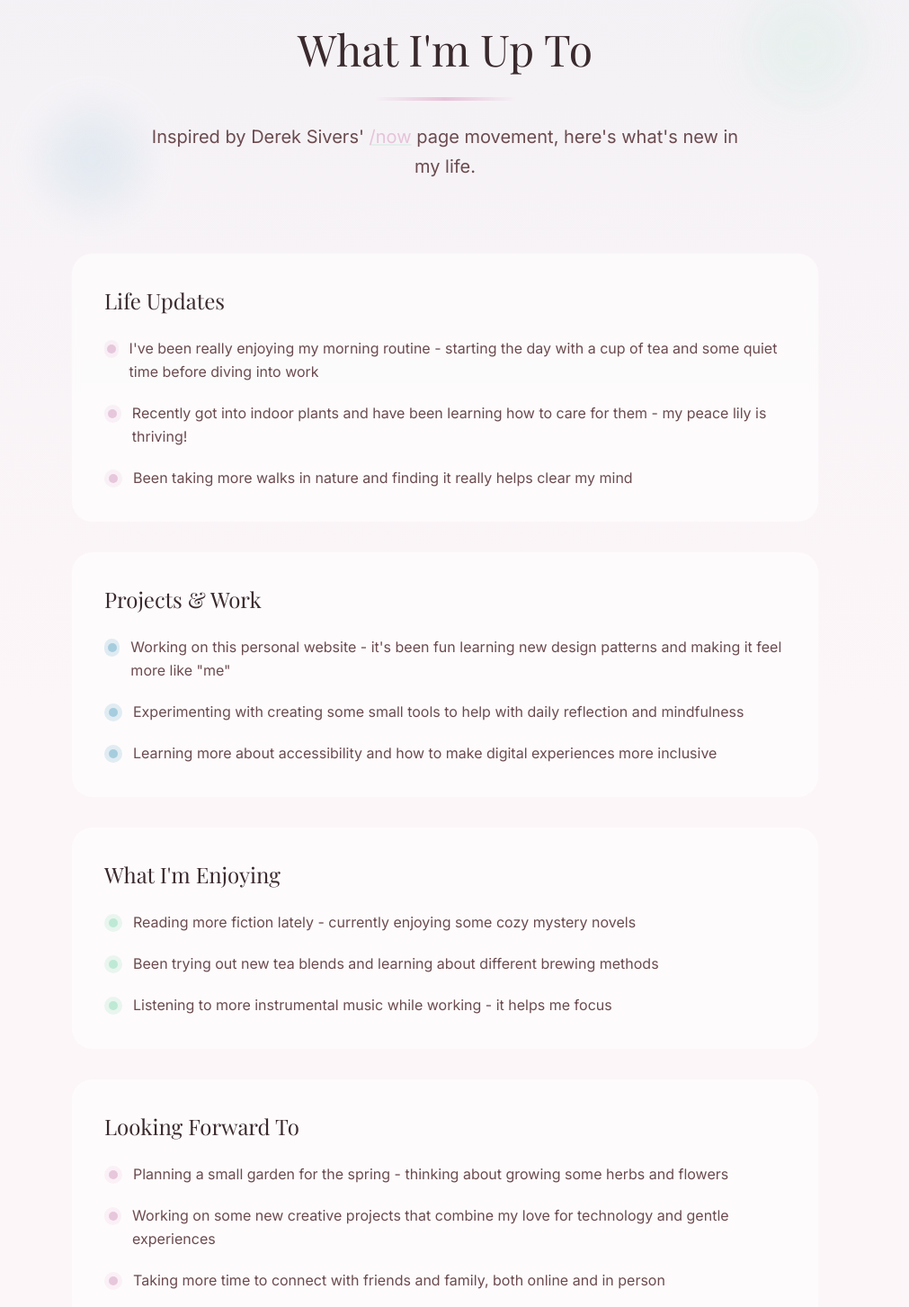
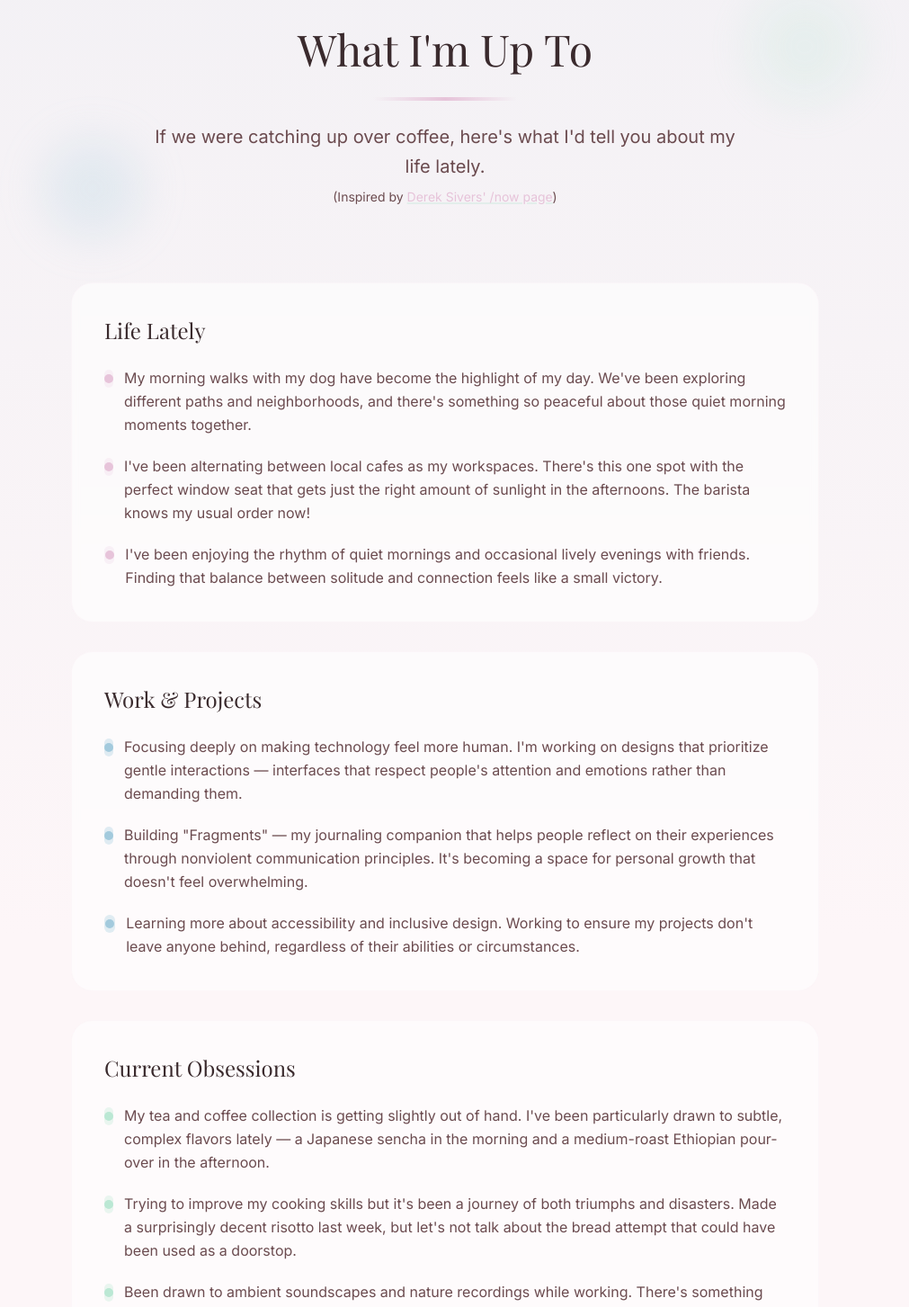
Before and after one commit to thesophiatan/personalsite, a React (Create React App) app: page /now in a window 1280 px wide. Shown: the part 60-1513 px from the top of the page at 90% size, without its empty margins (145-1156 px from the left). Built offline with nearby package versions, Linux system fonts and the light colour scheme.

Commit message:
Update Now page with personalized content about Sophia

```diff
--- a/src/components/Now.tsx
+++ b/src/components/Now.tsx
@@ -11,7 +11,9 @@ const Now: React.FC = () => {
           <h2 className="text-5xl font-serif text-text mb-6 animate-float relative z-10">What I'm Up To</h2>
           <div className="w-40 h-1 bg-gradient-to-r from-primary/0 via-primary to-primary/0 mx-auto"></div>
           <p className="text-xl text-text-light mt-6 max-w-2xl mx-auto leading-relaxed relative z-10">
-            Inspired by Derek Sivers' <a href="https://nownownow.com/about" target="_blank" rel="noopener noreferrer" className="text-primary hover:text-primary/70 transition-colors duration-300 underline decoration-2 decoration-secondary/30 hover:decoration-secondary">/now</a> page movement, here's what's new in my life.
+            If we were catching up over coffee, here's what I'd tell you about my life lately.
+            <br/>
+            <span className="text-sm">(Inspired by <a href="https://nownownow.com/about" target="_blank" rel="noopener noreferrer" className="text-primary hover:text-primary/70 transition-colors duration-300 underline decoration-2 decoration-secondary/30 hover:decoration-secondary">Derek Sivers' /now page</a>)</span>
           </p>
         </div>
 
@@ -19,25 +21,25 @@ const Now: React.FC = () => {
           <div className="backdrop-blur-sm bg-white/60 rounded-3xl p-1 border border-primary/10 group transition-all duration-300 hover:shadow-lg hover:shadow-primary/10 hover:-translate-y-1">
             <div className="p-8 relative overflow-hidden rounded-2xl">
               <div className="absolute -top-6 -right-6 w-16 h-16 bg-primary/10 rounded-full opacity-0 group-hover:opacity-100 transition-opacity duration-500"></div>
-              <h3 className="text-2xl font-serif text-text mb-6 group-hover:text-primary transition-colors duration-300">Life Updates</h3>
+              <h3 className="text-2xl font-serif text-text mb-6 group-hover:text-primary transition-colors duration-300">Life Lately</h3>
               <ul className="space-y-5 text-text-light">
                 <li className="flex items-start">
                   <span className="w-5 h-5 mr-3 rounded-full bg-primary/20 flex items-center justify-center mt-1 group-hover:bg-primary/30 transition-colors duration-300">
                     <span className="w-2.5 h-2.5 rounded-full bg-primary animate-pulse"></span>
                   </span>
-                  <span>I've been really enjoying my morning routine - starting the day with a cup of tea and some quiet time before diving into work</span>
+                  <span>My morning walks with my dog have become the highlight of my day. We've been exploring different paths and neighborhoods, and there's something so peaceful about those quiet morning moments together.</span>
                 </li>
                 <li className="flex items-start">
                   <span className="w-5 h-5 mr-3 rounded-full bg-primary/20 flex items-center justify-center mt-1 group-hover:bg-primary/30 transition-colors duration-300">
                     <span className="w-2.5 h-2.5 rounded-full bg-primary animate-pulse"></span>
                   </span>
-                  <span>Recently got into indoor plants and have been learning how to care for them - my peace lily is thriving!</span>
+                  <span>I've been alternating between local cafes as my workspaces. There's this one spot with the perfect window seat that gets just the right amount of sunlight in the afternoons. The barista knows my usual order now!</span>
                 </li>
                 <li className="flex items-start">
                   <span className="w-5 h-5 mr-3 rounded-full bg-primary/20 flex items-center justify-center mt-1 group-hover:bg-primary/30 transition-colors duration-300">
                     <span className="w-2.5 h-2.5 rounded-full bg-primary animate-pulse"></span>
                   </span>
-                  <span>Been taking more walks in nature and finding it really helps clear my mind</span>
+                  <span>I've been enjoying the rhythm of quiet mornings and occasional lively evenings with friends. Finding that balance between solitude and connection feels like a small victory.</span>
                 </li>
               </ul>
             </div>
@@ -46,25 +48,25 @@ const Now: React.FC = () => {
           <div className="backdrop-blur-sm bg-white/60 rounded-3xl p-1 border border-primary/10 group transition-all duration-300 hover:shadow-lg hover:shadow-primary/10 hover:-translate-y-1">
             <div className="p-8 relative overflow-hidden rounded-2xl">
               <div className="absolute -top-6 -left-6 w-16 h-16 bg-accent/10 rounded-full opacity-0 group-hover:opacity-100 transition-opacity duration-500"></div>
-              <h3 className="text-2xl font-serif text-text mb-6 group-hover:text-primary transition-colors duration-300">Projects & Work</h3>
+              <h3 className="text-2xl font-serif text-text mb-6 group-hover:text-primary transition-colors duration-300">Work & Projects</h3>
               <ul className="space-y-5 text-text-light">
                 <li className="flex items-start">
                   <span className="w-5 h-5 mr-3 rounded-full bg-accent/30 flex items-center justify-center mt-1 group-hover:bg-accent/40 transition-colors duration-300">
                     <span className="w-2.5 h-2.5 rounded-full bg-accent/90 animate-pulse"></span>
                   </span>
-                  <span>Working on this personal website - it's been fun learning new design patterns and making it feel more like "me"</span>
+                  <span>Focusing deeply on making technology feel more human. I'm working on designs that prioritize gentle interactions — interfaces that respect people's attention and emotions rather than demanding them.</span>
                 </li>
                 <li className="flex items-start">
                   <span className="w-5 h-5 mr-3 rounded-full bg-accent/30 flex items-center justify-center mt-1 group-hover:bg-accent/40 transition-colors duration-300">
                     <span className="w-2.5 h-2.5 rounded-full bg-accent/90 animate-pulse"></span>
                   </span>
-                  <span>Experimenting with creating some small tools to help with daily reflection and mindfulness</span>
+                  <span>Building "Fragments" — my journaling companion that helps people reflect on their experiences through nonviolent communication principles. It's becoming a space for personal growth that doesn't feel overwhelming.</span>
                 </li>
                 <li className="flex items-start">
                   <span className="w-5 h-5 mr-3 rounded-full bg-accent/30 flex items-center justify-center mt-1 group-hover:bg-accent/40 transition-colors duration-300">
                     <span className="w-2.5 h-2.5 rounded-full bg-accent/90 animate-pulse"></span>
                   </span>
-                  <span>Learning more about accessibility and how to make digital experiences more inclusive</span>
+                  <span>Learning more about accessibility and inclusive design. Working to ensure my projects don't leave anyone behind, regardless of their abilities or circumstances.</span>
                 </li>
               </ul>
             </div>
@@ -73,25 +75,25 @@ const Now: React.FC = () => {
           <div className="backdrop-blur-sm bg-white/60 rounded-3xl p-1 border border-primary/10 group transition-all duration-300 hover:shadow-lg hover:shadow-primary/10 hover:-translate-y-1">
             <div className="p-8 relative overflow-hidden rounded-2xl">
               <div className="absolute -bottom-6 -right-6 w-16 h-16 bg-secondary/10 rounded-full opacity-0 group-hover:opacity-100 transition-opacity duration-500"></div>
-              <h3 className="text-2xl font-serif text-text mb-6 group-hover:text-primary transition-colors duration-300">What I'm Enjoying</h3>
+              <h3 className="text-2xl font-serif text-text mb-6 group-hover:text-primary transition-colors duration-300">Current Obsessions</h3>
               <ul className="space-y-5 text-text-light">
                 <li className="flex items-start">
                   <span className="w-5 h-5 mr-3 rounded-full bg-secondary/30 flex items-center justify-center mt-1 group-hover:bg-secondary/40 transition-colors duration-300">
                     <span className="w-2.5 h-2.5 rounded-full bg-secondary/90 animate-pulse"></span>
                   </span>
-                  <span>Reading more fiction lately - currently enjoying some cozy mystery novels</span>
+                  <span>My tea and coffee collection is getting slightly out of hand. I've been particularly drawn to subtle, complex flavors lately — a Japanese sencha in the morning and a medium-roast Ethiopian pour-over in the afternoon.</span>
                 </li>
                 <li className="flex items-start">
                   <span className="w-5 h-5 mr-3 rounded-full bg-secondary/30 flex items-center justify-center mt-1 group-hover:bg-secondary/40 transition-colors duration-300">
                     <span className="w-2.5 h-2.5 rounded-full bg-secondary/90 animate-pulse"></span>
                   </span>
-                  <span>Been trying out new tea blends and learning about different brewing methods</span>
+                  <span>Trying to improve my cooking skills but it's been a journey of both triumphs and disasters. Made a surprisingly decent risotto last week, but let's not talk about the bread attempt that could have been used as a doorstop.</span>
                 </li>
                 <li className="flex items-start">
                   <span className="w-5 h-5 mr-3 rounded-full bg-secondary/30 flex items-center justify-center mt-1 group-hover:bg-secondary/40 transition-colors duration-300">
                     <span className="w-2.5 h-2.5 rounded-full bg-secondary/90 animate-pulse"></span>
                   </span>
-                  <span>Listening to more instrumental music while working - it helps me focus</span>
+                  <span>Been drawn to ambient soundscapes and nature recordings while working. There's something about the gentle backdrop of rainfall or soft piano that helps me focus and stay centered throughout the day.</span>
                 </li>
               </ul>
             </div>
@@ -100,25 +102,25 @@ const Now: React.FC = () => {
           <div className="backdrop-blur-sm bg-white/60 rounded-3xl p-1 border border-primary/10 group transition-all duration-300 hover:shadow-lg hover:shadow-primary/10 hover:-translate-y-1">
             <div className="p-8 relative overflow-hidden rounded-2xl">
               <div className="absolute -bottom-6 -left-6 w-16 h-16 bg-primary/10 rounded-full opacity-0 group-hover:opacity-100 transition-opacity duration-500"></div>
-              <h3 className="text-2xl font-serif text-text mb-6 group-hover:text-primary transition-colors duration-300">Looking Forward To</h3>
+              <h3 className="text-2xl font-serif text-text mb-6 group-hover:text-primary transition-colors duration-300">On The Horizon</h3>
               <ul className="space-y-5 text-text-light">
                 <li className="flex items-start">
                   <span className="w-5 h-5 mr-3 rounded-full bg-primary/20 flex items-center justify-center mt-1 group-hover:bg-primary/30 transition-colors duration-300">
                     <span className="w-2.5 h-2.5 rounded-full bg-primary animate-pulse"></span>
                   </span>
-                  <span>Planning a small garden for the spring - thinking about growing some herbs and flowers</span>
+                  <span>Looking forward to exploring more cafes with outdoor seating. I want to find those hidden gems where you can sit quietly with a good book, your dog nearby, and just watch the world go by for a while.</span>
                 </li>
                 <li className="flex items-start">
                   <span className="w-5 h-5 mr-3 rounded-full bg-primary/20 flex items-center justify-center mt-1 group-hover:bg-primary/30 transition-colors duration-300">
                     <span className="w-2.5 h-2.5 rounded-full bg-primary animate-pulse"></span>
                   </span>
-                  <span>Working on some new creative projects that combine my love for technology and gentle experiences</span>
+                  <span>Planning some thoughtful updates to this website. I want it to feel even more like a natural extension of myself — something that captures the gentleness and attention to detail that I value in both design and life.</span>
                 </li>
                 <li className="flex items-start">
                   <span className="w-5 h-5 mr-3 rounded-full bg-primary/20 flex items-center justify-center mt-1 group-hover:bg-primary/30 transition-colors duration-300">
                     <span className="w-2.5 h-2.5 rounded-full bg-primary animate-pulse"></span>
                   </span>
-                  <span>Taking more time to connect with friends and family, both online and in person</span>
+                  <span>Making space for more deep, meaningful conversations. I've realized how much I value those moments of real connection — when you can sit with someone in comfortable silence or discuss big ideas without rushing.</span>
                 </li>
               </ul>
             </div>
```
